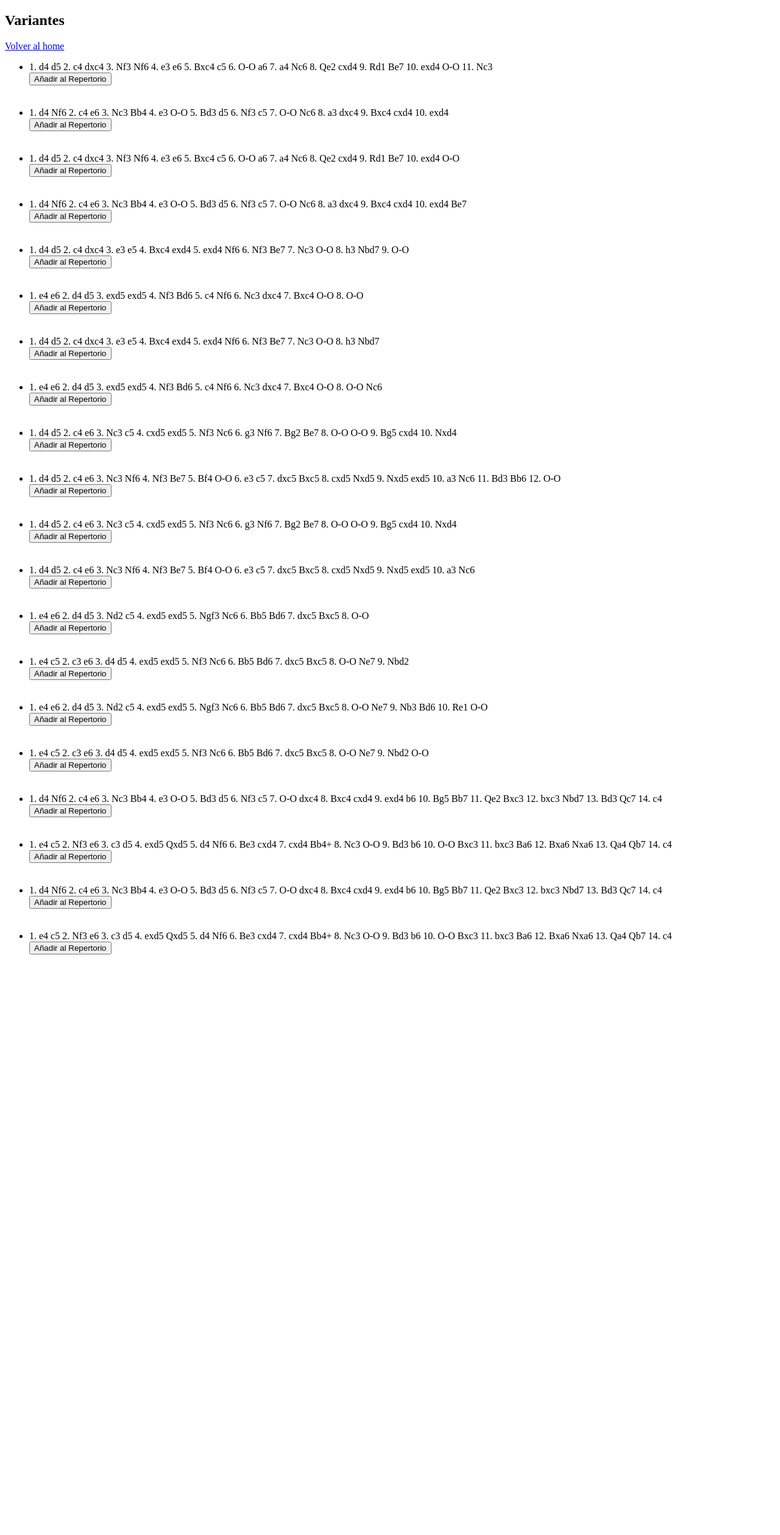
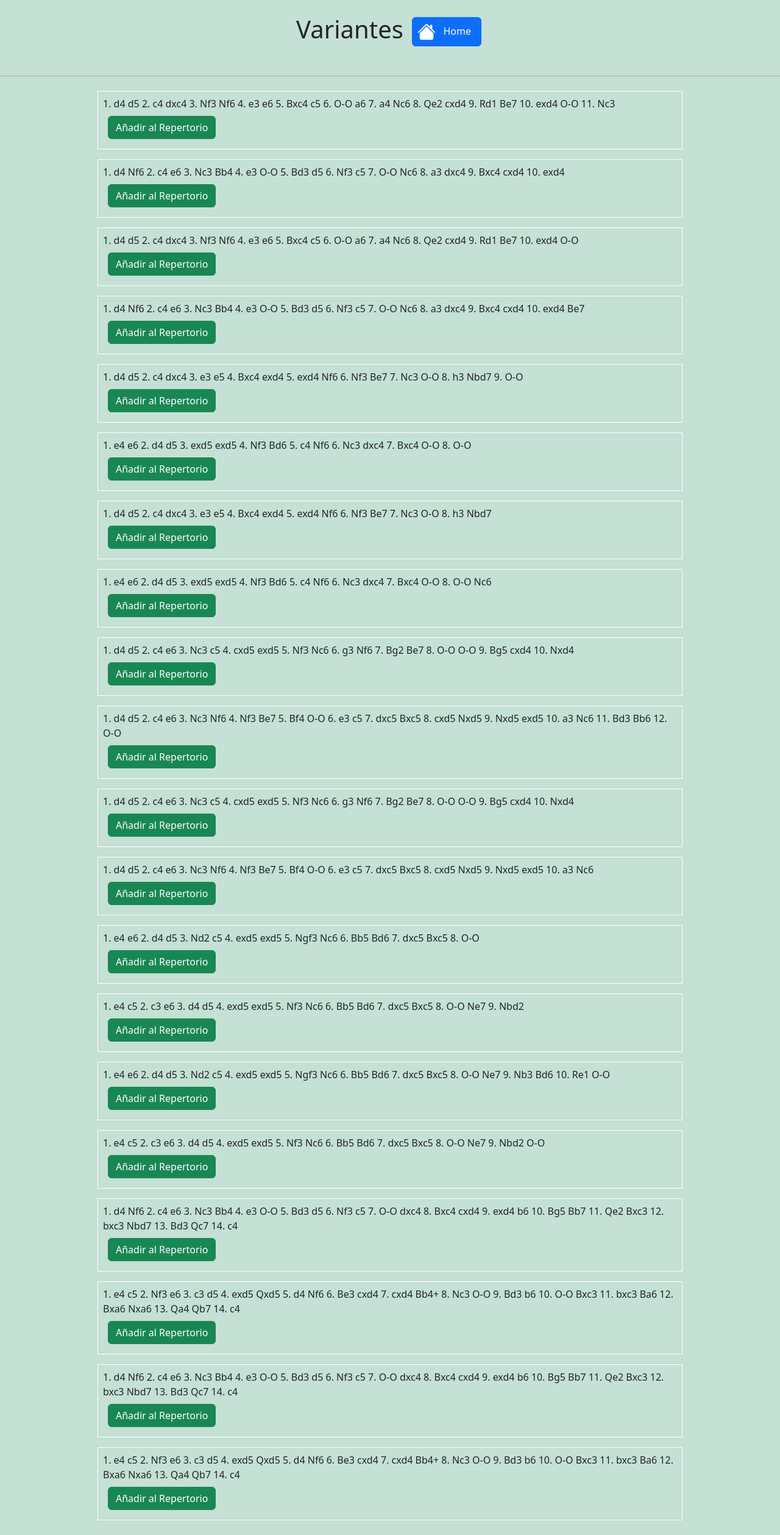
Before and after one commit to JuanMaAl/OpeningsXStructs, a Django app: template oxs/templates/variants.html in a window 1280 px wide. Shown: the whole page at 61% size. Before the commit the page ends 1565 px from the top, so only its background shows below. Run offline with Django 5.2, Linux system fonts and the light colour scheme; data comes from the database, SQL or seed files in the repository; tables that the repository leaves empty hold one stand-in row (values such as "Sample post"); the template is opened without the code that fills it: values that come from a table or form of the project are taken from there, most other values are stand-ins (such as "Sample title", 1, 10 or a date in 2020); some libraries are stand-ins or nearby versions.

Commit message:
styles for the template variants

```diff
--- a/oxs/templates/variants.html
+++ b/oxs/templates/variants.html
@@ -2,13 +2,35 @@
 <html>
 	<head>
 		<title>Variantes</title>
+		{% load bootstrap5 %}
+		{% bootstrap_css %}
+		{% bootstrap_javascript %}
+		<meta name="viewport" content="width=device-width,
+		initial-scale=1">
 	</head>
-	<body>
-		<h2>Variantes</h2>
-
-		<a href="/home">Volver al home</a>
-		<ul>
+	<body class="bg-success bg-opacity-25">
+		<span class="d-flex justify-content-center p-4">
+			<h1>
+			Variantes
+				<a href="/home" class="mx-1 btn btn-primary p-2">
+			  		<svg xmlns="http://www.w3.org/2000/svg" width="30"
+			  		height="30" fill="currentColor"
+			  		class="bi bi-house-fill" viewBox="0 0 16 16">
+    				<path d="M8.707 1.5a1 1 0 0 0-1.414 0L.646 8.146a.5.5
+					0 0 0 .708.708L8 2.207l6.646 6.647a.5.5 0 0 0
+					.708-.708L13 5.793V2.5a.5.5 0 0 0-.5-.5h-1a.5.5
+					0 0 0-.5.5v1.293z"/>
+    				<path d="m8 3.293 6 6V13.5a1.5 1.5 0 0 1-1.5
+					1.5h-9A1.5 1.5 0 0 1 2 13.5V9.293z"/>
+  					</svg>
+  					<span class="p-2">Home</span>
+				</a>
+			</h1>
+		</span>
+		<hr>
+		<ul class="list-unstyled d-flex flex-column align-items-center">
 		{% for variant in variants %}
+			<div class="border border-white p-2 m-2 w-75">
 				<li>{{ variant.moves }}</li>
 				<form method="POST"
 				action="{% url 'add_to_repertoire'  %}">
@@ -23,10 +45,11 @@
 					value="{{ user_id }}">
 					<input type="hidden" name="repertoire_color"
 					value="{{ repertoire_color }}">
-				<button type="Submit">Añadir al Repertorio</button>
+					<button type="Submit" class="btn btn-success m-2">
+						Añadir al Repertorio
+					</button>
 				</form>
-			<br>
-			<br>
+			</div>
 		{% endfor %}
 		</ul>
 	</body>
```
Lines whose indentation alone changed are shown as unchanged.
